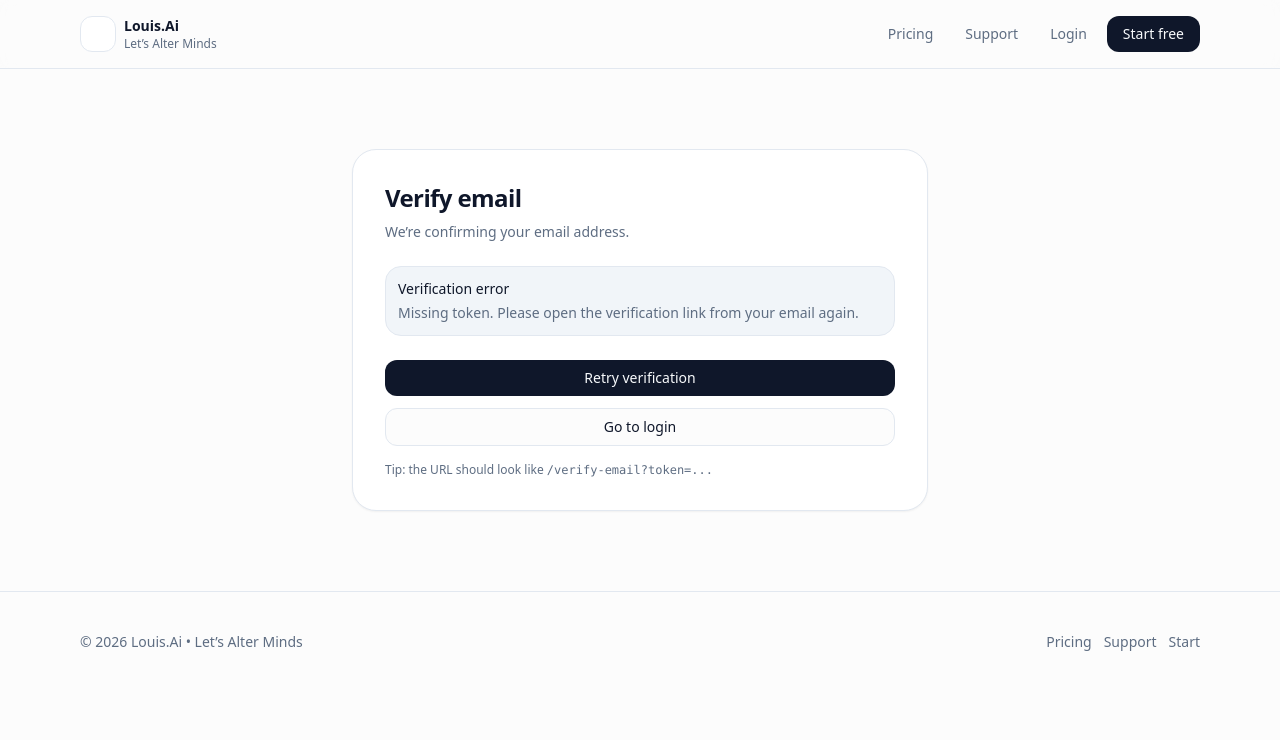
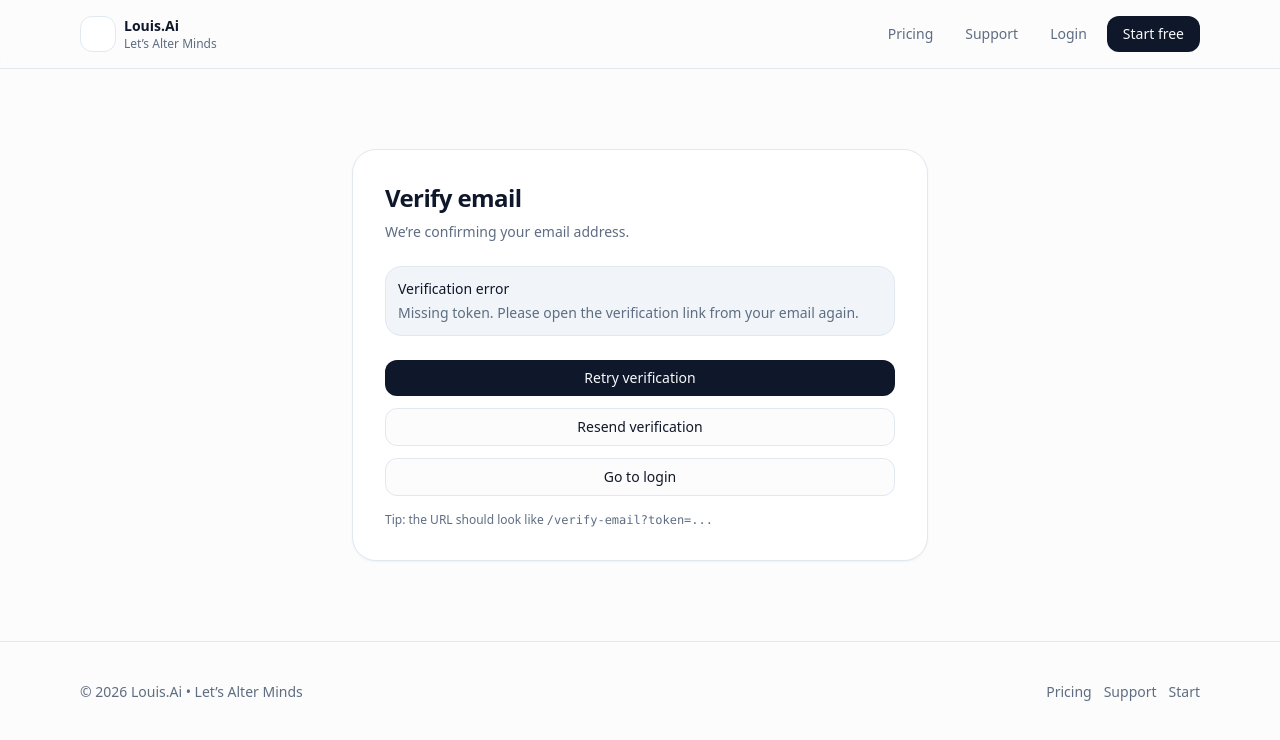
Before and after one commit to lewismitchum/agencyknowledgebot, a Next.js app: page /verify-email in a window 1280 px wide. Shown: the top 740 px of the page. Built offline with nearby package versions, Linux system fonts and the light colour scheme.

Commit message:
verify-email UX: go-to-app CTA and hide token in prod

```diff
--- a/app/(public)/verify-email/verify-email-client.tsx
+++ b/app/(public)/verify-email/verify-email-client.tsx
@@ -19,6 +19,7 @@ export default function VerifyEmailClient() {
 
   async function verifyNow() {
     setMessage("");
+
     if (!token) {
       setStatus("error");
       setMessage("Missing token. Please open the verification link from your email again.");
@@ -51,14 +52,13 @@ export default function VerifyEmailClient() {
       }
 
       setStatus("success");
-      setMessage("Email verified. You can log in now.");
+      setMessage("Email verified. Your workspace is now active.");
     } catch (e: any) {
       setStatus("error");
       setMessage(e?.message || "Network error.");
     }
   }
 
-  // Auto-run once when token exists
   useEffect(() => {
     if (!token) {
       setStatus("error");
@@ -74,9 +74,7 @@ export default function VerifyEmailClient() {
       <div className="mx-auto max-w-xl">
         <div className="rounded-3xl border bg-card p-8 shadow-sm">
           <h1 className="text-2xl font-semibold tracking-tight">Verify email</h1>
-          <p className="mt-2 text-sm text-muted-foreground">
-            We’re confirming your email address.
-          </p>
+          <p className="mt-2 text-sm text-muted-foreground">We’re confirming your email address.</p>
 
           <div className="mt-6 rounded-2xl border bg-muted p-3 text-sm">
             <div className="font-medium">
@@ -94,6 +92,14 @@ export default function VerifyEmailClient() {
           </div>
 
           <div className="mt-6 flex flex-col gap-3">
+            {status === "success" ? (
+              <Link
+                href="/app/chat"
+                className="w-full rounded-xl bg-primary px-4 py-2 text-center text-sm font-medium text-primary-foreground hover:opacity-90"
+              >
+                Go to app
+              </Link>
+            ) : (
               <button
                 type="button"
                 onClick={verifyNow}
@@ -102,6 +108,14 @@ export default function VerifyEmailClient() {
               >
                 {status === "verifying" ? "Verifying..." : "Retry verification"}
               </button>
+            )}
+
+            <Link
+              href="/check-email"
+              className="w-full rounded-xl border bg-background px-4 py-2 text-center text-sm font-medium hover:bg-muted"
+            >
+              Resend verification
+            </Link>
 
             <Link
               href="/login"
@@ -111,15 +125,15 @@ export default function VerifyEmailClient() {
             </Link>
           </div>
 
-          {!token ? (
+          {process.env.NODE_ENV !== "production" && token ? (
+            <div className="mt-4 text-xs text-muted-foreground break-all">
+              Token detected: <code>{token.slice(0, 12)}…</code>
+            </div>
+          ) : !token ? (
             <div className="mt-4 text-xs text-muted-foreground break-all">
               Tip: the URL should look like <code>/verify-email?token=...</code>
             </div>
-          ) : (
-            <div className="mt-4 text-xs text-muted-foreground break-all">
-              Token detected: <code>{token.slice(0, 12)}…</code>
-            </div>
-          )}
+          ) : null}
         </div>
       </div>
     </div>
```
Lines whose indentation alone changed are shown as unchanged.
